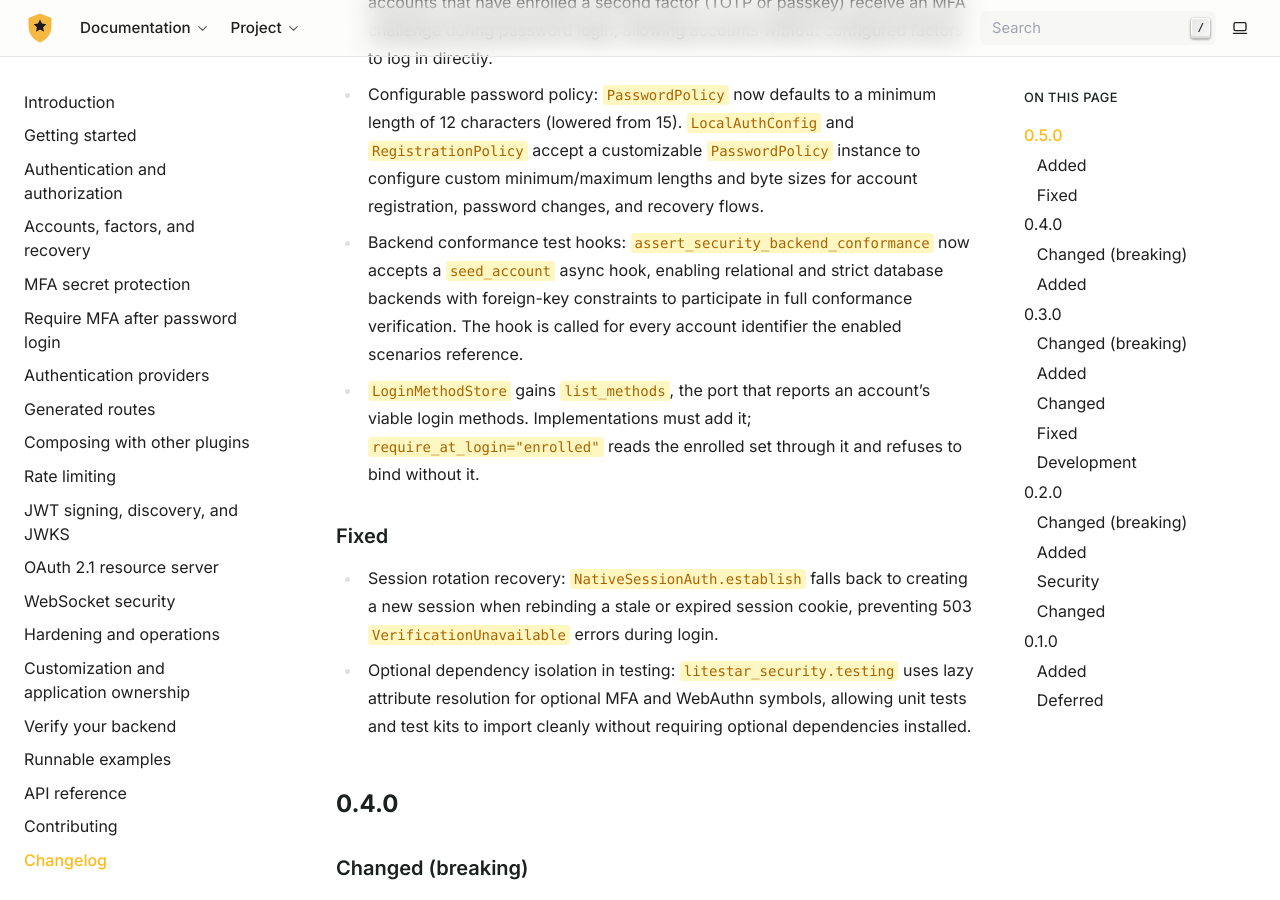
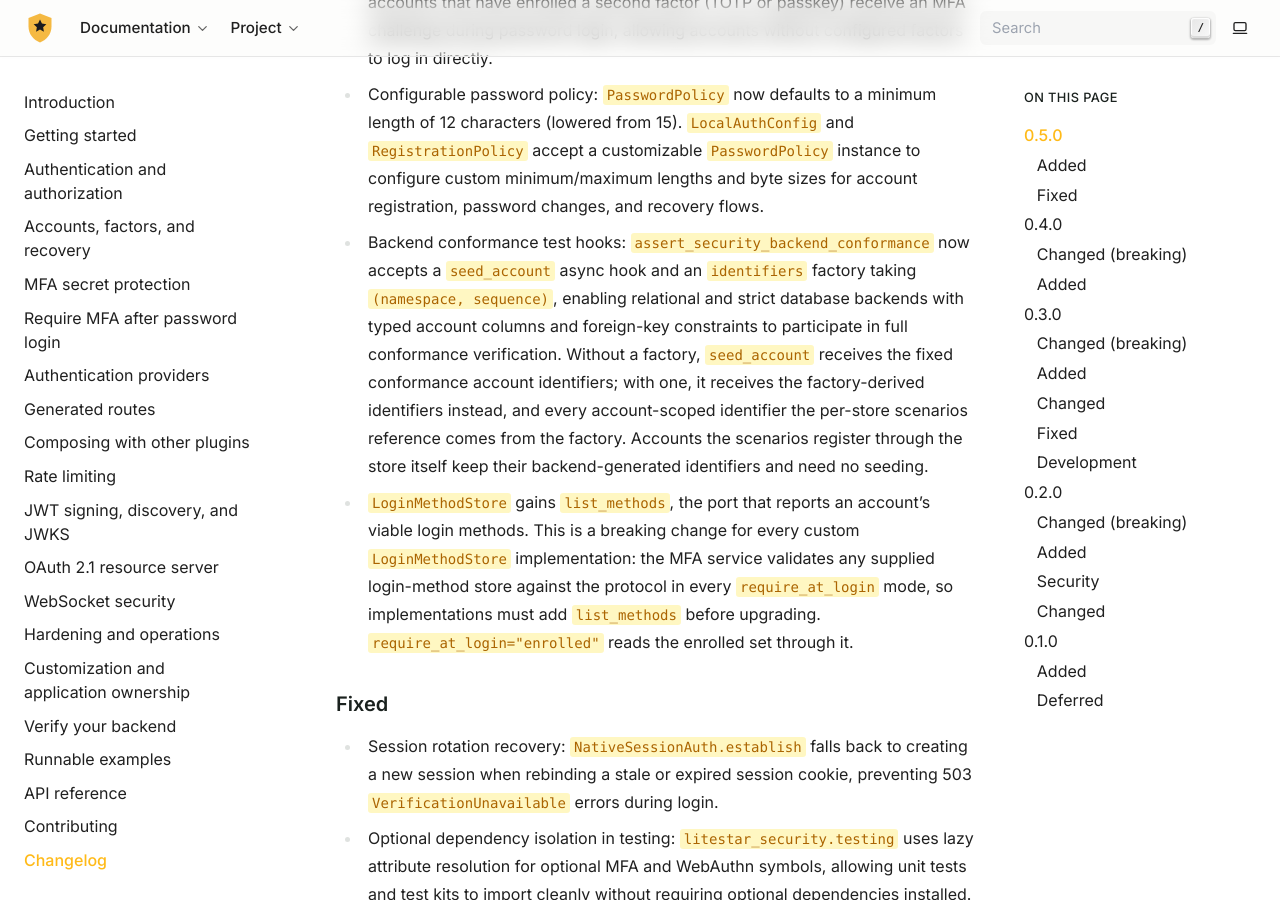
Before and after one commit to cofin/litestar-security, a Sphinx documentation site: the page built from docs/changelog.rst, in a window 1280 px wide and 900 px high, scrolled down 500 px. Built offline with Sphinx 7.4.7, drawn with Linux system fonts in a browser that asks for light colours.

Commit message:
docs(changelog): clarify list_methods break scope and document the conformance identifiers factory

```diff
--- a/docs/changelog.rst
+++ b/docs/changelog.rst
@@ -23,12 +23,20 @@ Added
   configure custom minimum/maximum lengths and byte sizes for account
   registration, password changes, and recovery flows.
 * Backend conformance test hooks: ``assert_security_backend_conformance`` now accepts
-  a ``seed_account`` async hook, enabling relational and strict database backends with
-  foreign-key constraints to participate in full conformance verification. The hook is
-  called for every account identifier the enabled scenarios reference.
+  a ``seed_account`` async hook and an ``identifiers`` factory taking
+  ``(namespace, sequence)``, enabling relational and strict database backends with
+  typed account columns and foreign-key constraints to participate in full conformance
+  verification. Without a factory, ``seed_account`` receives the fixed conformance
+  account identifiers; with one, it receives the factory-derived identifiers instead,
+  and every account-scoped identifier the per-store scenarios reference comes from the
+  factory. Accounts the scenarios register through the store itself keep their
+  backend-generated identifiers and need no seeding.
 * ``LoginMethodStore`` gains ``list_methods``, the port that reports an account's
-  viable login methods. Implementations must add it; ``require_at_login="enrolled"``
-  reads the enrolled set through it and refuses to bind without it.
+  viable login methods. This is a breaking change for every custom
+  ``LoginMethodStore`` implementation: the MFA service validates any supplied
+  login-method store against the protocol in every ``require_at_login`` mode, so
+  implementations must add ``list_methods`` before upgrading.
+  ``require_at_login="enrolled"`` reads the enrolled set through it.
 
 Fixed
 ~~~~~
```
